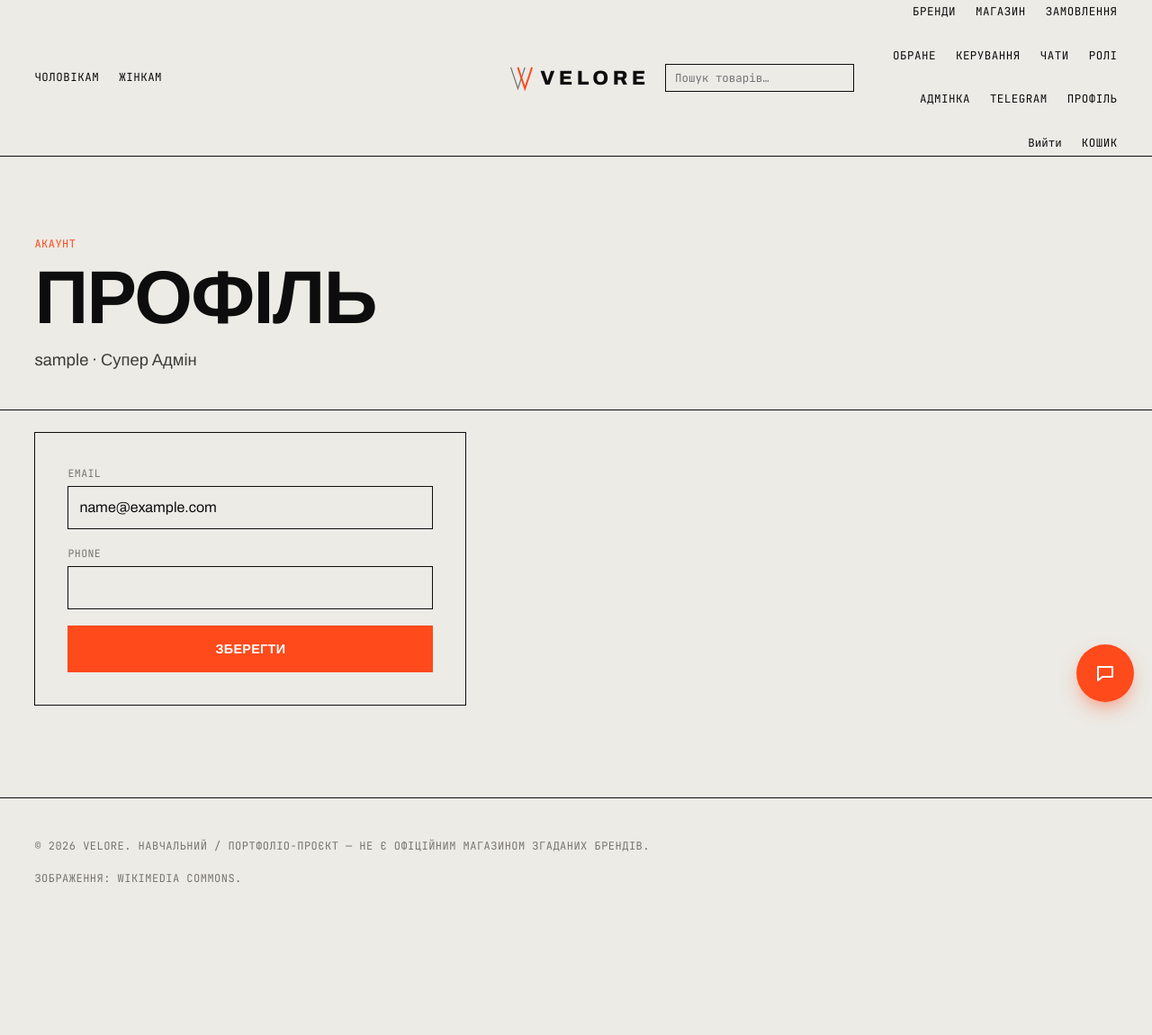
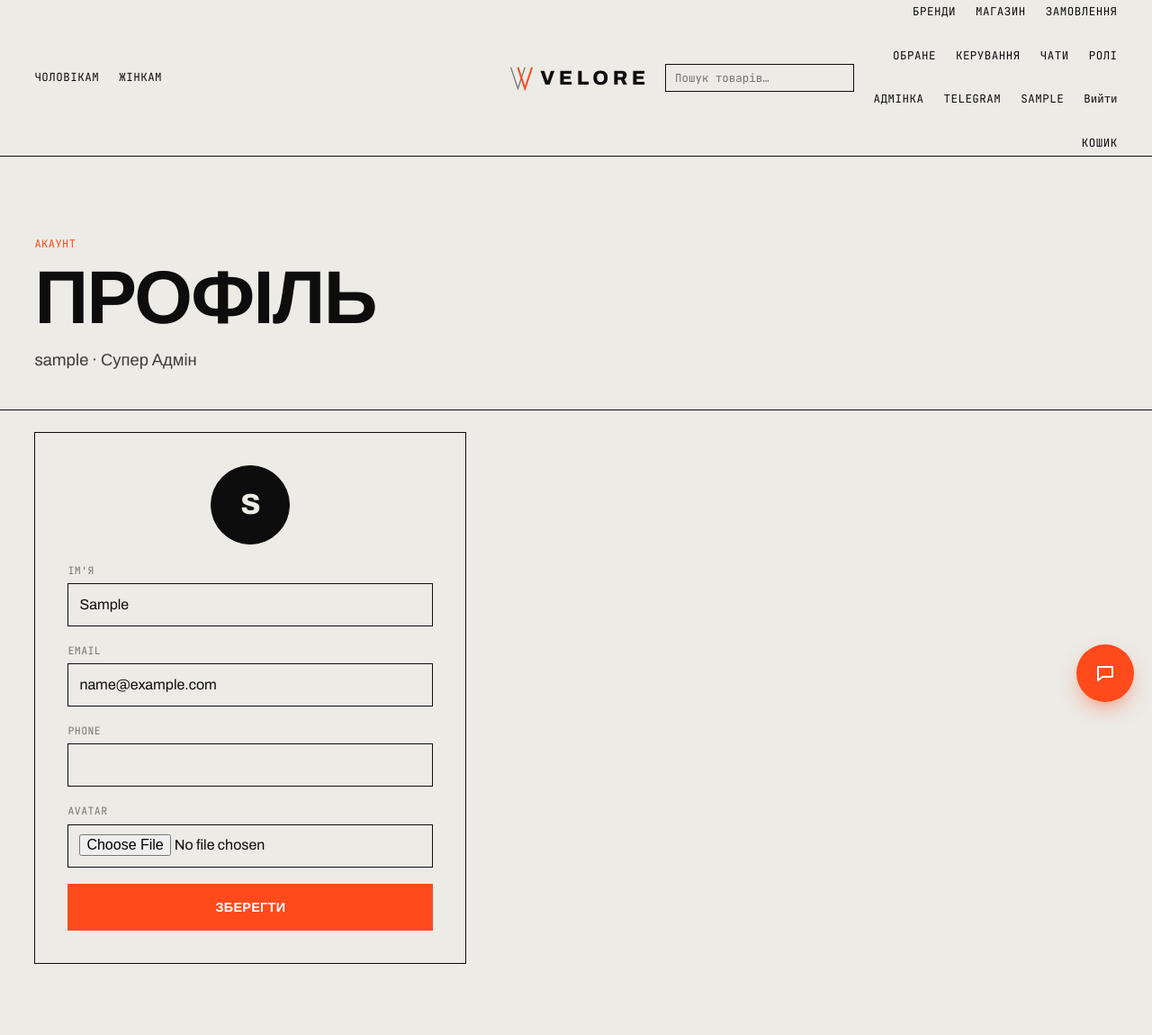
Before and after one commit to Maks2425/Velore, a Django app: page /accounts/profile/ in a window 1280 px wide. Shown: the top 1150 px of the page at 90% size. Before the commit the page ends 980 px from the top, so only its background shows below. Run offline with Django 5.2, Linux system fonts and the light colour scheme; the visitor is signed in with stand-in values (Sample User, id 1); data that the repository does not hold is empty.

Commit message:
Add profile name and avatar
- User.avatar (ImageField) plus the existing AbstractUser.first_name exposed in the profile form
- Navbar shows the user's avatar and first name (falls back to username) instead of a plain "Профіль" label
- Test covering profile update with an uploaded avatar

Co-Authored-By: Claude Sonnet 5 <noreply@anthropic.com>

```diff
--- a/accounts/forms.py
+++ b/accounts/forms.py
@@ -22,7 +22,8 @@ class RegistrationForm(UserCreationForm):
 class ProfileForm(forms.ModelForm):
     class Meta:
         model = User
-        fields = ("email", "phone")
+        fields = ("first_name", "email", "phone", "avatar")
+        labels = {"first_name": "Ім'я"}
 
     def clean_email(self):
         email = self.cleaned_data["email"]
--- a/accounts/models.py
+++ b/accounts/models.py
@@ -17,6 +17,7 @@ class User(AbstractUser):
 
     email = models.EmailField(unique=True)
     phone = models.CharField(max_length=32, blank=True)
+    avatar = models.ImageField(upload_to="avatars/", blank=True)
     telegram_chat_id = models.BigIntegerField(null=True, blank=True, unique=True)
     telegram_link_code = models.CharField(max_length=64, blank=True)
     telegram_link_code_created_at = models.DateTimeField(null=True, blank=True)
--- a/static/css/style.css
+++ b/static/css/style.css
@@ -1546,3 +1546,39 @@ th {
   margin: 8px 0 0;
   color: var(--ink-soft);
 }
+
+/* ---------- Profile avatar ---------- */
+
+.profile-avatar {
+  display: flex;
+  justify-content: center;
+  margin-bottom: 20px;
+}
+
+.profile-avatar img,
+.profile-avatar__placeholder {
+  width: 88px;
+  height: 88px;
+  border-radius: 50%;
+  object-fit: cover;
+  border: 1px solid var(--line);
+}
+
+.profile-avatar__placeholder {
+  display: flex;
+  align-items: center;
+  justify-content: center;
+  background: var(--ink);
+  color: var(--paper);
+  font-size: 2rem;
+  font-weight: 800;
+}
+
+.nav-avatar {
+  width: 24px;
+  height: 24px;
+  border-radius: 50%;
+  object-fit: cover;
+  vertical-align: middle;
+  margin-right: 6px;
+}
--- a/templates/accounts/profile.html
+++ b/templates/accounts/profile.html
@@ -1,4 +1,5 @@
 {% extends "base.html" %}
+{% load static %}
 
 {% block title %}Профіль — Velore{% endblock %}
 
@@ -13,8 +14,15 @@
 
 <section class="section section-tight">
   <div class="container">
-    <form method="post" class="form-card" style="margin-inline:0;max-width:480px;">
+    <form method="post" enctype="multipart/form-data" class="form-card" style="margin-inline:0;max-width:480px;">
       {% csrf_token %}
+      <div class="profile-avatar">
+        {% if user.avatar %}
+          <img src="{{ user.avatar.url }}" alt="Фото профілю {{ user.username }}">
+        {% else %}
+          <span class="profile-avatar__placeholder" aria-hidden="true">{{ user.username|slice:":1"|upper }}</span>
+        {% endif %}
+      </div>
       {% for field in form %}
         <div class="form-group">
           <label for="{{ field.id_for_label }}">{{ field.label }}</label>
--- a/templates/base.html
+++ b/templates/base.html
@@ -19,7 +19,7 @@
   <link rel="preconnect" href="https://fonts.googleapis.com">
   <link rel="preconnect" href="https://fonts.gstatic.com" crossorigin>
   <link href="https://fonts.googleapis.com/css2?family=Archivo:wdth,wght@62..125,400..900&family=JetBrains+Mono:wght@400;500&display=swap" rel="stylesheet">
-  <link rel="stylesheet" href="{% static 'css/style.css' %}?v=17">
+  <link rel="stylesheet" href="{% static 'css/style.css' %}?v=18">
 
   {% block structured_data %}{% endblock %}
   {% block extra_head %}{% endblock %}
--- a/templates/includes/navbar.html
+++ b/templates/includes/navbar.html
@@ -35,7 +35,10 @@
             <a href="{% url 'admin:index' %}">Адмінка</a>
           {% endif %}
           <a href="{% url 'accounts:telegram_link' %}">Telegram</a>
-          <a href="{% url 'accounts:profile' %}">Профіль</a>
+          <a href="{% url 'accounts:profile' %}">
+            {% if user.avatar %}<img src="{{ user.avatar.url }}" alt="" class="nav-avatar">{% endif %}
+            {{ user.first_name|default:user.username }}
+          </a>
           <form action="{% url 'accounts:logout' %}" method="post" class="inline-form">
             {% csrf_token %}
             <button type="submit" class="link-button">Вийти</button>
```
Also changed, not shown: accounts/tests.py (+27 -1 lines), accounts/migrations/0003_user_avatar.py (added).
